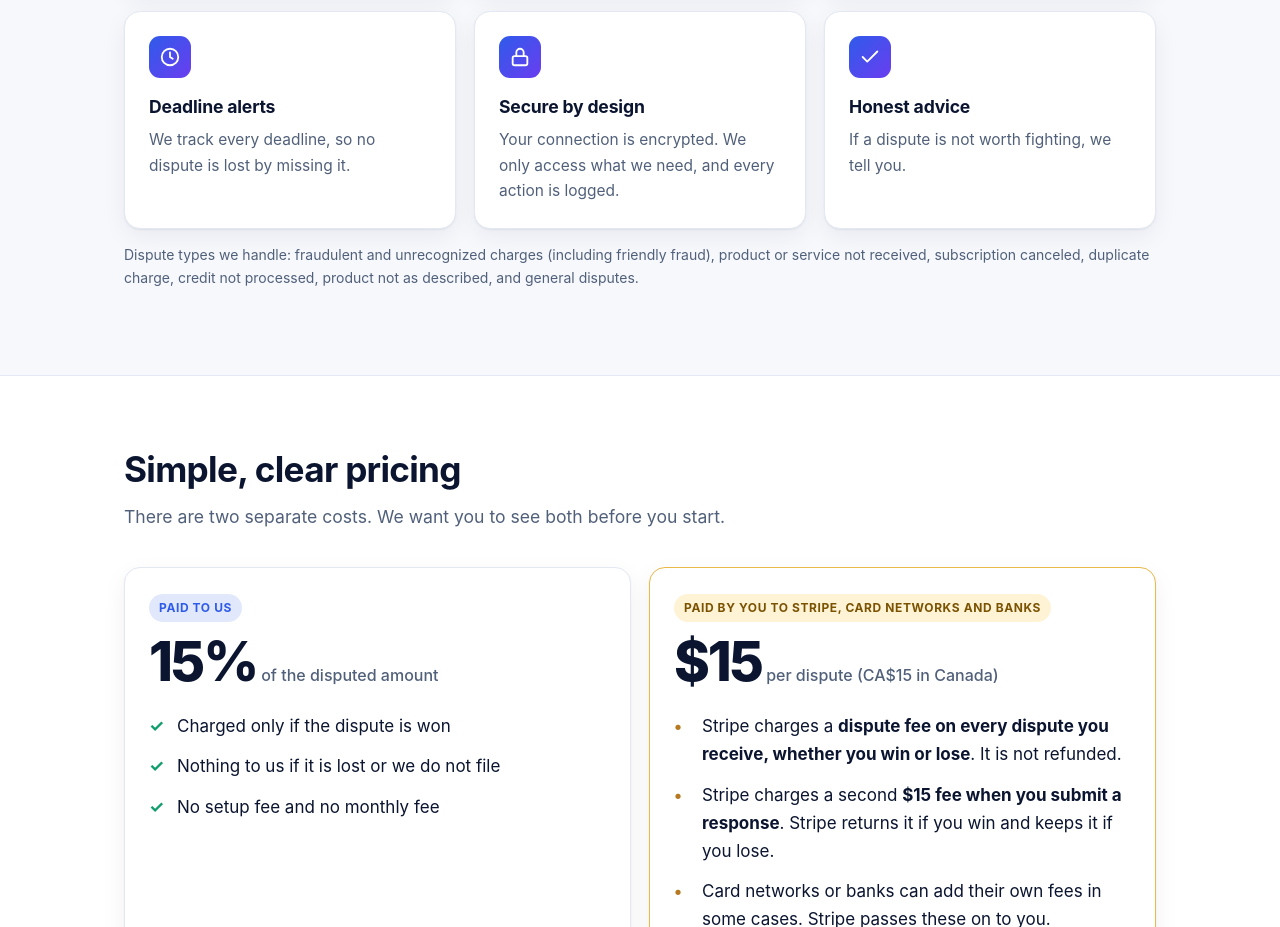
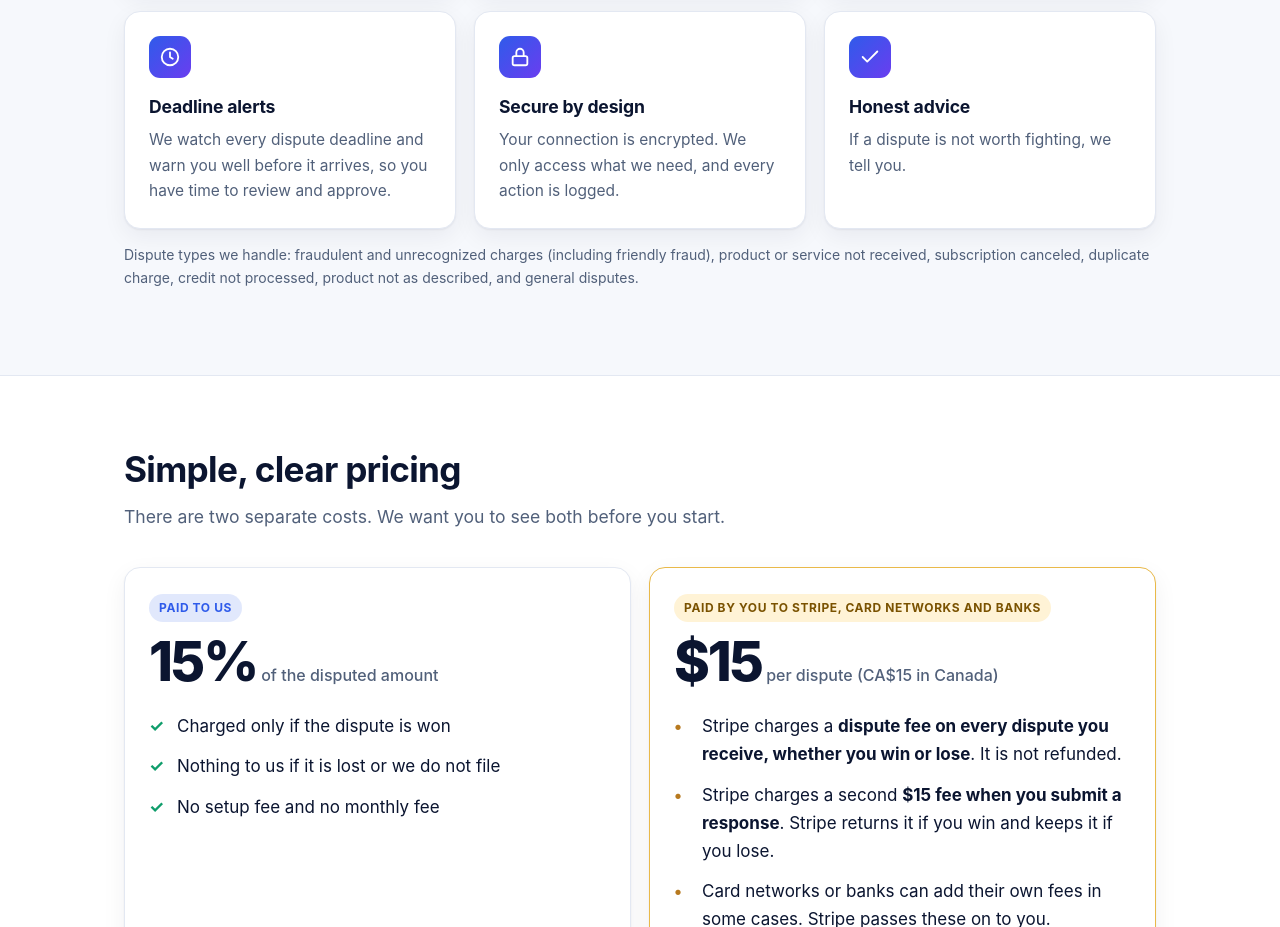
Before and after one commit to chargebackagent/agenticchargeback-site, a plain HTML site: page index.html in a window 1280 px wide. Shown: the part 1820-2747 px from the top of the page. Drawn offline with Linux system fonts and the light colour scheme.

Commit message:
Soften deadline claim

```diff
--- a/index.html
+++ b/index.html
@@ -29,7 +29,7 @@
 <div class="card"><div class="ic"><svg viewBox="0 0 24 24" fill="none" stroke="currentColor" stroke-width="2" stroke-linecap="round" stroke-linejoin="round"><path d="M17 2l4 4-4 4"/><path d="M3 11V9a3 3 0 013-3h15"/><path d="M7 22l-4-4 4-4"/><path d="M21 13v2a3 3 0 01-3 3H3"/></svg></div><h3>Subscription history</h3><p>Start date, renewals, cancellations and usage, arranged the way banks want to see them.</p></div>
 <div class="card"><div class="ic"><svg viewBox="0 0 24 24" fill="none" stroke="currentColor" stroke-width="2" stroke-linecap="round" stroke-linejoin="round"><path d="M14 3H7a2 2 0 00-2 2v14a2 2 0 002 2h10a2 2 0 002-2V8z"/><path d="M14 3v5h5"/></svg></div><h3>Friendly fraud proof</h3><p>When a real customer disputes something they bought, we show they used it and paid before.</p></div>
 <div class="card"><div class="ic"><svg viewBox="0 0 24 24" fill="none" stroke="currentColor" stroke-width="2" stroke-linecap="round" stroke-linejoin="round"><path d="M12 3l1.8 4.6L18 9l-4.2 1.4L12 15l-1.8-4.6L6 9l4.2-1.4z"/><path d="M19 15l.8 2 2 .8-2 .8L19 20l-.8-2-2-.8 2-.8z"/></svg></div><h3>AI-written responses</h3><p>AI turns your records into a clear, factual response. You always review it first.</p></div>
-<div class="card"><div class="ic"><svg viewBox="0 0 24 24" fill="none" stroke="currentColor" stroke-width="2" stroke-linecap="round" stroke-linejoin="round"><circle cx="12" cy="12" r="9"/><path d="M12 7v5l3 2"/></svg></div><h3>Deadline alerts</h3><p>We track every deadline, so no dispute is lost by missing it.</p></div>
+<div class="card"><div class="ic"><svg viewBox="0 0 24 24" fill="none" stroke="currentColor" stroke-width="2" stroke-linecap="round" stroke-linejoin="round"><circle cx="12" cy="12" r="9"/><path d="M12 7v5l3 2"/></svg></div><h3>Deadline alerts</h3><p>We watch every dispute deadline and warn you well before it arrives, so you have time to review and approve.</p></div>
 <div class="card"><div class="ic"><svg viewBox="0 0 24 24" fill="none" stroke="currentColor" stroke-width="2" stroke-linecap="round" stroke-linejoin="round"><rect x="4" y="11" width="16" height="10" rx="2"/><path d="M8 11V7a4 4 0 018 0v4"/></svg></div><h3>Secure by design</h3><p>Your connection is encrypted. We only access what we need, and every action is logged.</p></div>
 <div class="card"><div class="ic"><svg viewBox="0 0 24 24" fill="none" stroke="currentColor" stroke-width="2" stroke-linecap="round" stroke-linejoin="round"><path d="M20 6L9 17l-5-5"/></svg></div><h3>Honest advice</h3><p>If a dispute is not worth fighting, we tell you.</p></div>
 </div>
```
